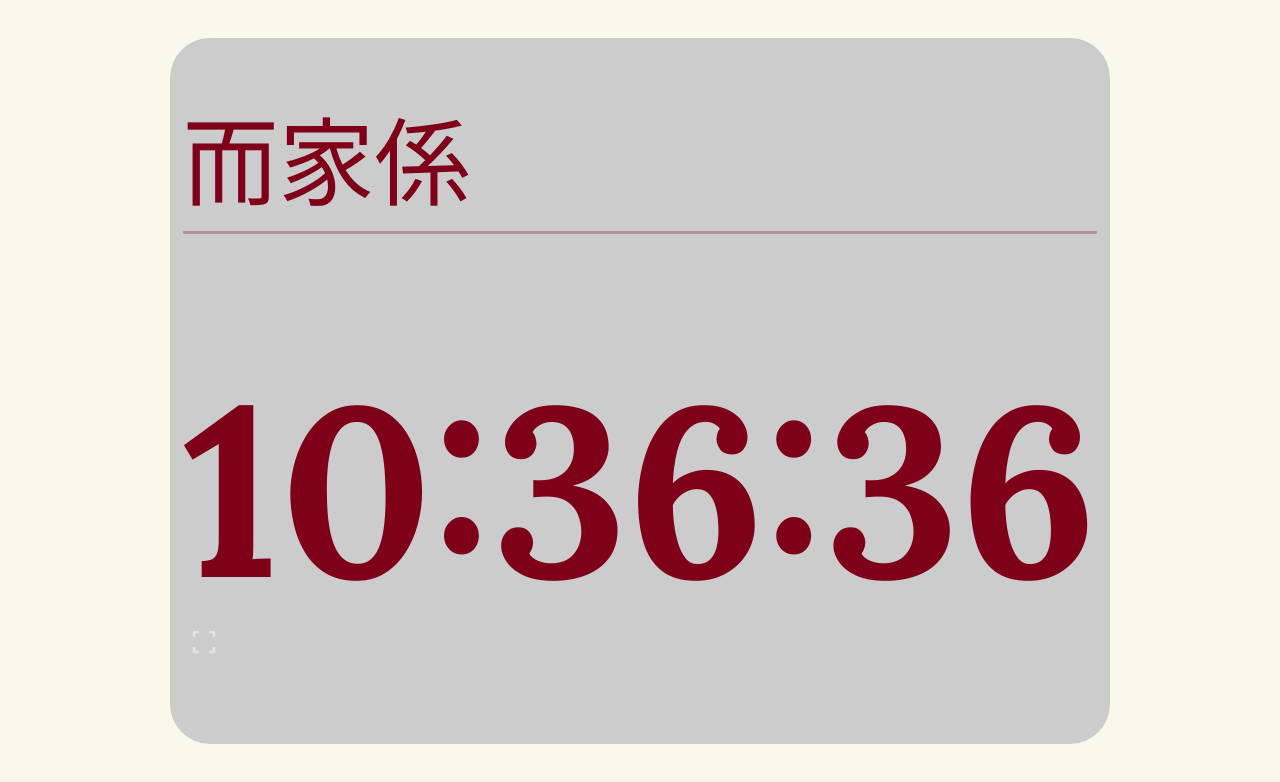
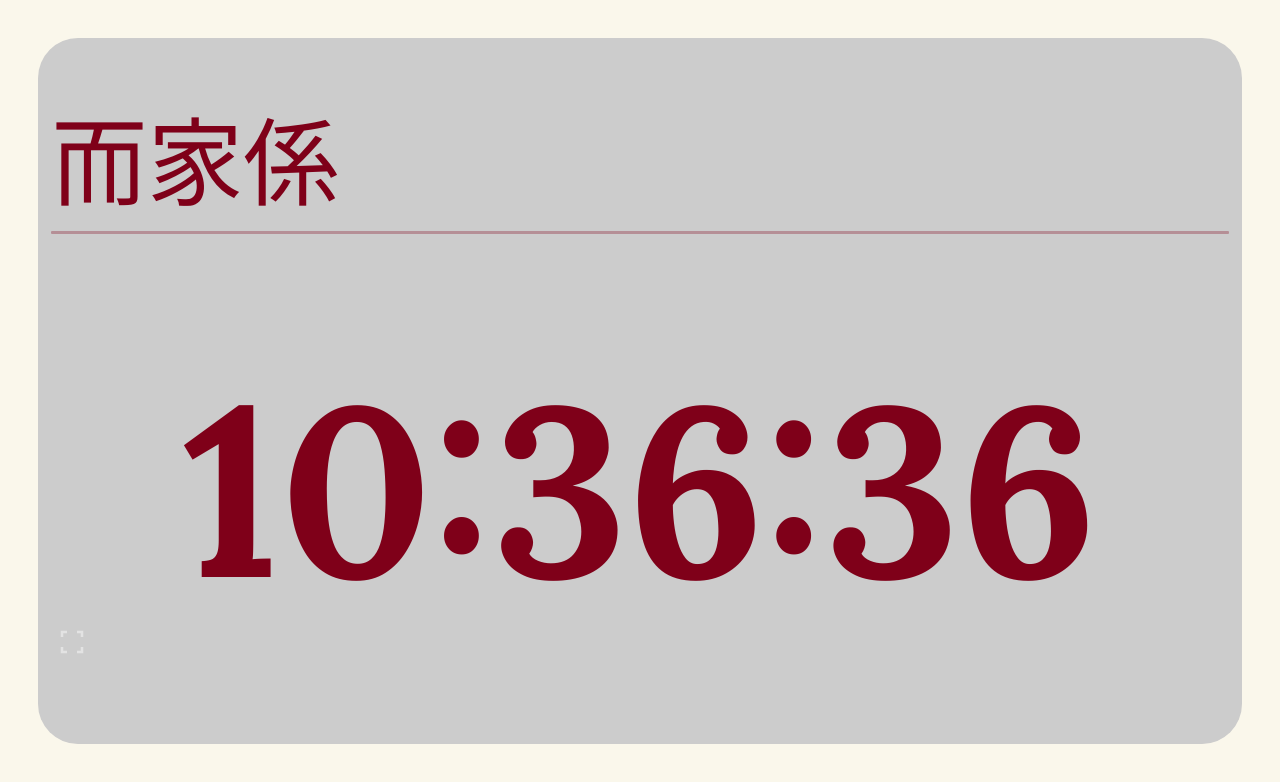
Before and after one commit to NeonMeowCube/clock.io, a plain HTML site: page index.html in a window 1280 px wide. Drawn offline with Linux system fonts and the light colour scheme; a web font is replaced by a local one.

Commit message:
Update style.css

```diff
--- a/style.css
+++ b/style.css
@@ -20,6 +20,7 @@ body button{
 .main {
     background-color:	#cccccc;
     height: 85vh;
+    width: 100%;
     margin: 3%;
     padding: 1%;
     border-radius: 5vh; /* ← more “average” 圓角 */
@@ -45,6 +46,7 @@ body button{
     border-radius: 1px;
 }
 #clock-Text{
+    font-weight: bold;
     width: 100%;
     text-align: center;
     font-size: 30vh;
```
